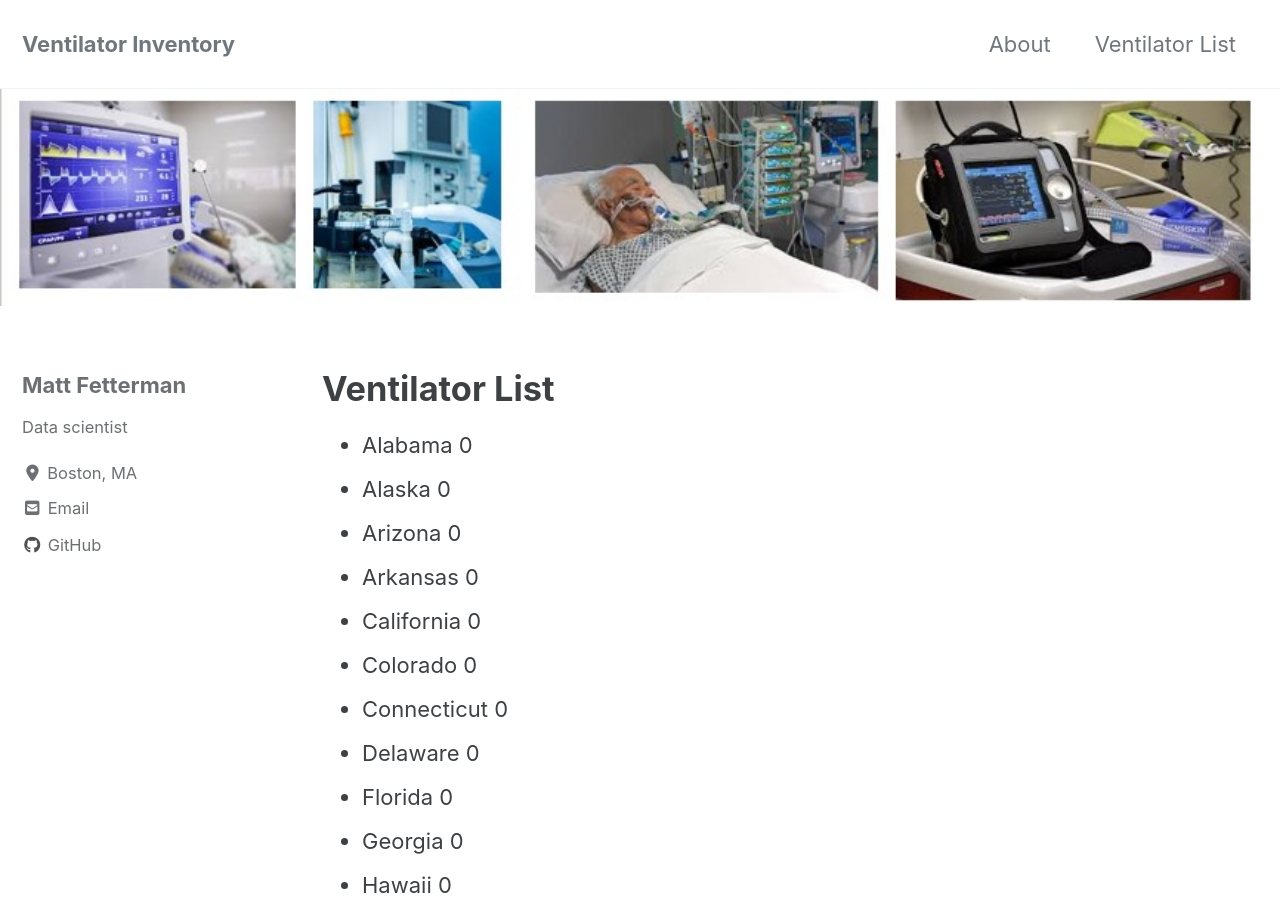
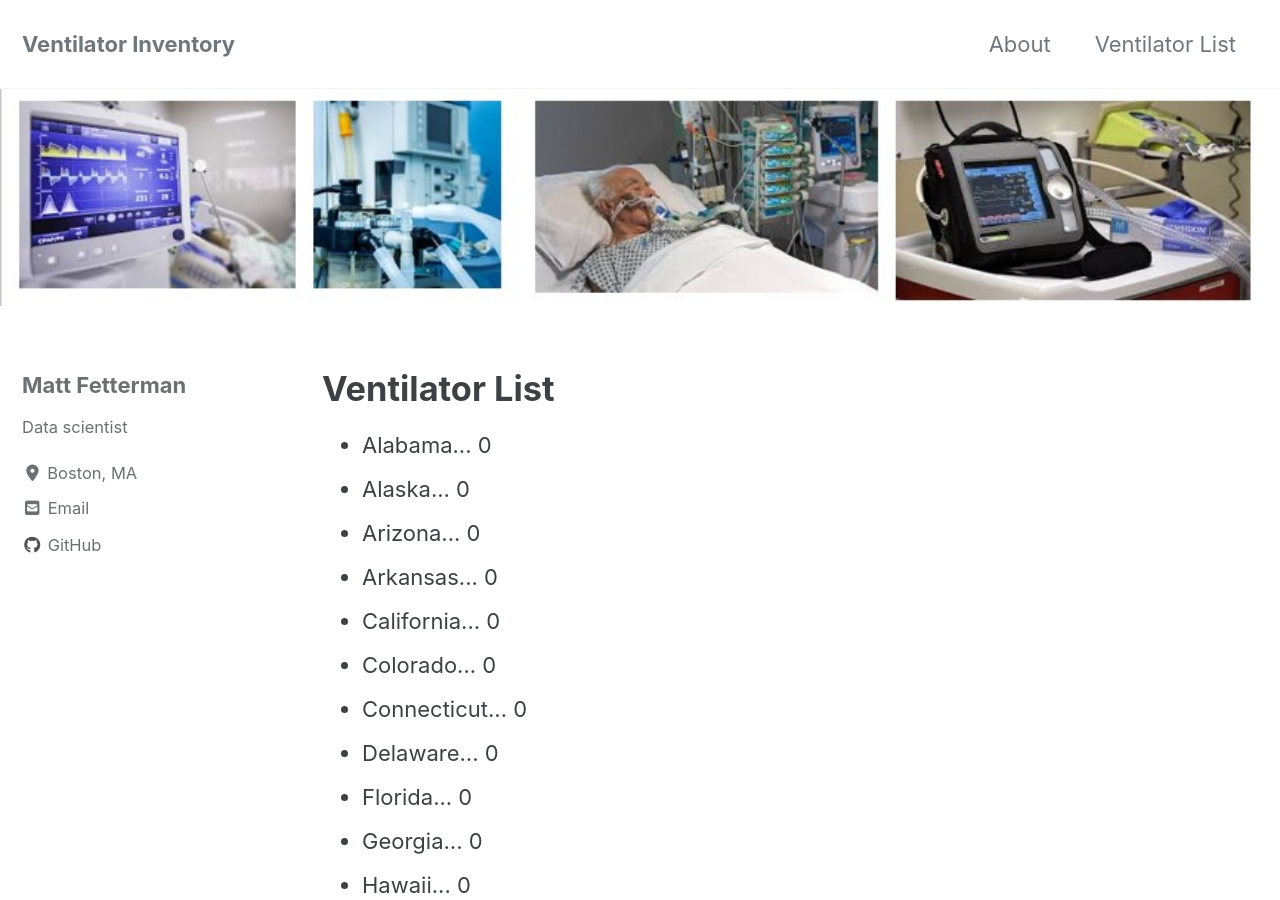
Before and after one commit to mattinjersey/VentInventory, a Jekyll site: the page built from _pages/VentilatorList.md, in a window 1280 px wide and 900 px high. Built offline with Jekyll 4.4.1, drawn with Linux system fonts in a browser that asks for light colours; cached includes are drawn as plain includes; nearby versions of some CDN libraries; some of the changed text lies outside the part shown.

Commit message:
Update VentilatorList.md

```diff
--- a/_pages/VentilatorList.md
+++ b/_pages/VentilatorList.md
@@ -9,7 +9,7 @@ header:
 <ul>
   {% for block in site.data.VentilatorList_ByState.VentList %}
       <li>
-          {{ block.state }}
+          {{ block.state }}...
           {{ block.numVentilators }}
       </li>
   {% endfor %}
```
